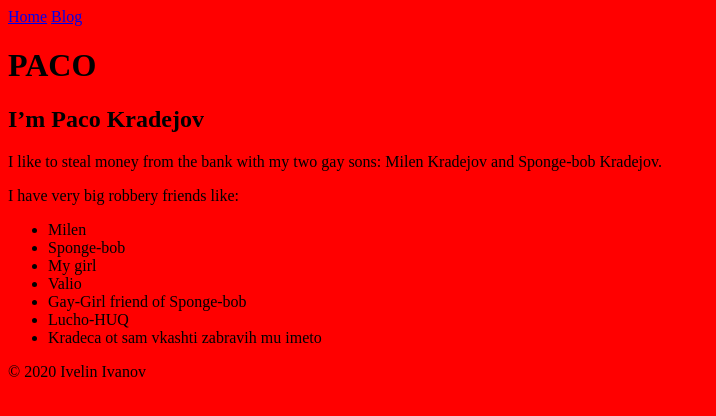
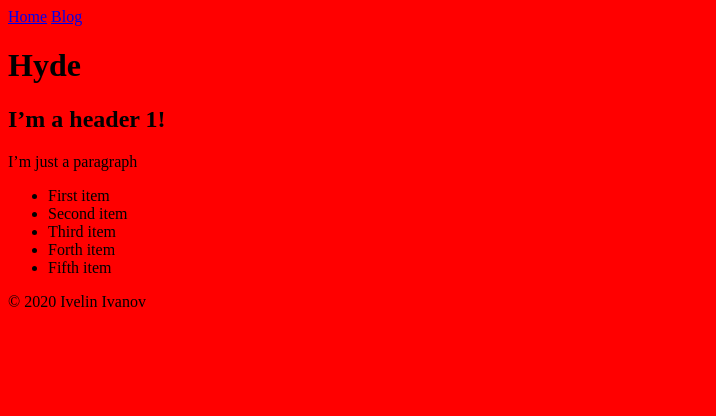
Before and after one commit to ivelin-web/i-fe-site, a Jekyll site: the page docs/index.html, which Jekyll copies as it is, in a window 1280 px wide. Shown: the top 416 px of the page, without its empty margins (0-716 px from the left). Built offline with Jekyll 4.4.1, drawn with Linux system fonts in a browser that asks for light colours.

Commit message:
Title Updated

```diff
--- a/docs/feed.xml
+++ b/docs/feed.xml
@@ -1,4 +1,4 @@
-<?xml version="1.0" encoding="utf-8"?><feed xmlns="http://www.w3.org/2005/Atom" ><generator uri="https://jekyllrb.com/" version="4.1.1">Jekyll</generator><link href="http://localhost:4000/feed.xml" rel="self" type="application/atom+xml" /><link href="http://localhost:4000/" rel="alternate" type="text/html" /><updated>2020-10-17T02:04:00+03:00</updated><id>http://localhost:4000/feed.xml</id><title type="html">Hyde</title><subtitle>This is scary, but awesome!</subtitle><entry><title type="html">Welcome to Jekyll!</title><link href="http://localhost:4000/jekyll/update/2020/10/16/welcome-to-jekyll.html" rel="alternate" type="text/html" title="Welcome to Jekyll!" /><published>2020-10-16T18:53:36+03:00</published><updated>2020-10-16T18:53:36+03:00</updated><id>http://localhost:4000/jekyll/update/2020/10/16/welcome-to-jekyll</id><content type="html" xml:base="http://localhost:4000/jekyll/update/2020/10/16/welcome-to-jekyll.html">&lt;p&gt;You’ll find this post in your &lt;code class=&quot;language-plaintext highlighter-rouge&quot;&gt;_posts&lt;/code&gt; directory. Go ahead and edit it and re-build the site to see your changes. You can rebuild the site in many different ways, but the most common way is to run &lt;code class=&quot;language-plaintext highlighter-rouge&quot;&gt;jekyll serve&lt;/code&gt;, which launches a web server and auto-regenerates your site when a file is updated.&lt;/p&gt;
+<?xml version="1.0" encoding="utf-8"?><feed xmlns="http://www.w3.org/2005/Atom" ><generator uri="https://jekyllrb.com/" version="4.1.1">Jekyll</generator><link href="http://localhost:4000/feed.xml" rel="self" type="application/atom+xml" /><link href="http://localhost:4000/" rel="alternate" type="text/html" /><updated>2020-10-17T02:08:29+03:00</updated><id>http://localhost:4000/feed.xml</id><title type="html">Hyde</title><subtitle>This is scary, but awesome!</subtitle><entry><title type="html">Welcome to Jekyll!</title><link href="http://localhost:4000/jekyll/update/2020/10/16/welcome-to-jekyll.html" rel="alternate" type="text/html" title="Welcome to Jekyll!" /><published>2020-10-16T18:53:36+03:00</published><updated>2020-10-16T18:53:36+03:00</updated><id>http://localhost:4000/jekyll/update/2020/10/16/welcome-to-jekyll</id><content type="html" xml:base="http://localhost:4000/jekyll/update/2020/10/16/welcome-to-jekyll.html">&lt;p&gt;You’ll find this post in your &lt;code class=&quot;language-plaintext highlighter-rouge&quot;&gt;_posts&lt;/code&gt; directory. Go ahead and edit it and re-build the site to see your changes. You can rebuild the site in many different ways, but the most common way is to run &lt;code class=&quot;language-plaintext highlighter-rouge&quot;&gt;jekyll serve&lt;/code&gt;, which launches a web server and auto-regenerates your site when a file is updated.&lt;/p&gt;
 
 &lt;p&gt;Jekyll requires blog post files to be named according to the following format:&lt;/p&gt;
 
--- a/docs/index.html
+++ b/docs/index.html
@@ -2,7 +2,7 @@
 <html lang="en">
   <head>
     <meta charset="utf-8">
-    <title>PACO</title>
+    <title>Hyde</title>
     <link rel="stylesheet" href="/css/style.css">
   </head>
   <body>
@@ -10,24 +10,20 @@
       <a href="/">Home</a>
       <a href="/blog/">Blog</a>
     </nav>
-    <h1>PACO</h1>
+    <h1>Hyde</h1>
     <section>
-      <!-- # I'm a header 1! -->
-<h1 id="im-paco-kradejov">I’m Paco Kradejov</h1>
+      <h1 id="im-a-header-1">I’m a header 1!</h1>
 
-<p>I like to steal money from the bank with my two gay sons: Milen Kradejov and Sponge-bob Kradejov.</p>
-
-<p>I have very big robbery friends like:</p>
+<p>I’m just a paragraph</p>
 
 <ul>
-  <li>Milen</li>
-  <li>Sponge-bob</li>
-  <li>My girl</li>
-  <li>Valio</li>
-  <li>Gay-Girl friend of Sponge-bob</li>
-  <li>Lucho-HUQ</li>
-  <li>Kradeca ot sam vkashti zabravih mu imeto</li>
+  <li>First item</li>
+  <li>Second item</li>
+  <li>Third item</li>
+  <li>Forth item</li>
+  <li>Fifth item</li>
 </ul>
+
 
     </section>
     <footer>
```
Also changed, not shown: index.markdown (+8 -13 lines).
